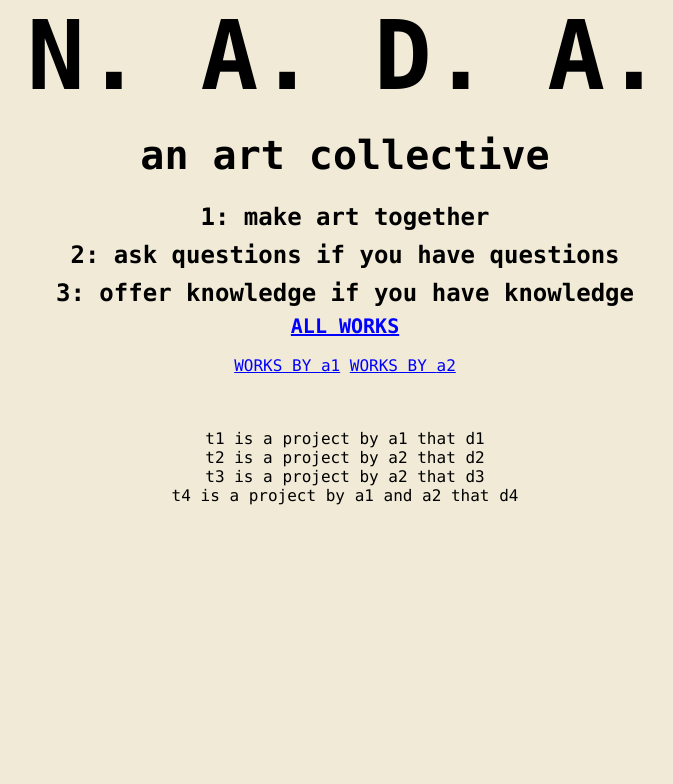
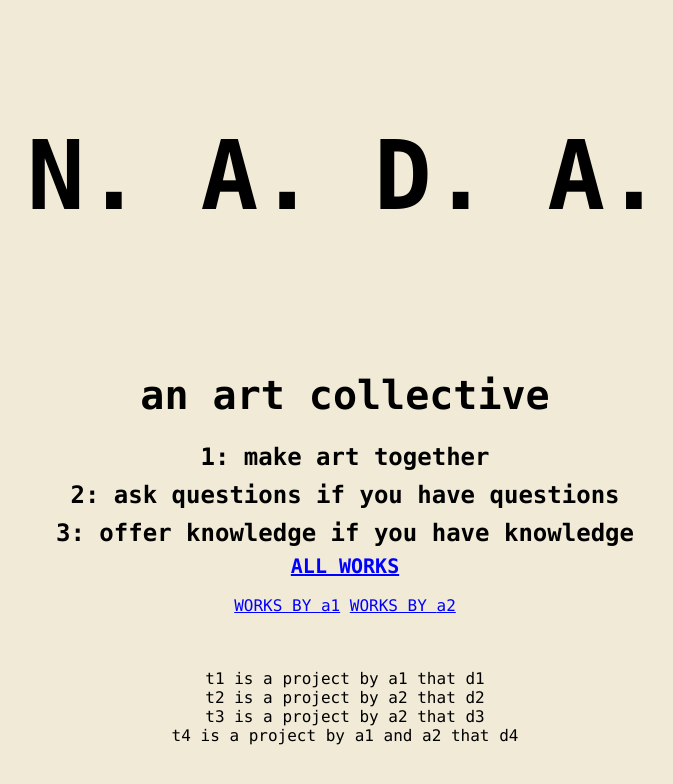
Before and after one commit to nada-art-collective/nada-site, a Next.js app: page /nada-site/ in a window 1280 px wide. Shown: the top 784 px of the page, without its empty margins (295-968 px from the left). Built offline with nearby package versions, Linux system fonts and the light colour scheme.

Commit message:
add padding to h1

```diff
--- a/app/globals.css
+++ b/app/globals.css
@@ -5,6 +5,7 @@ test {
 h1 {
     font-size: 600%;
     margin: 0;
+    padding: 120px;
 }
 
 h2 {
```
Also changed, not shown: 3 other files (tests, documents, lock files or other folders).
